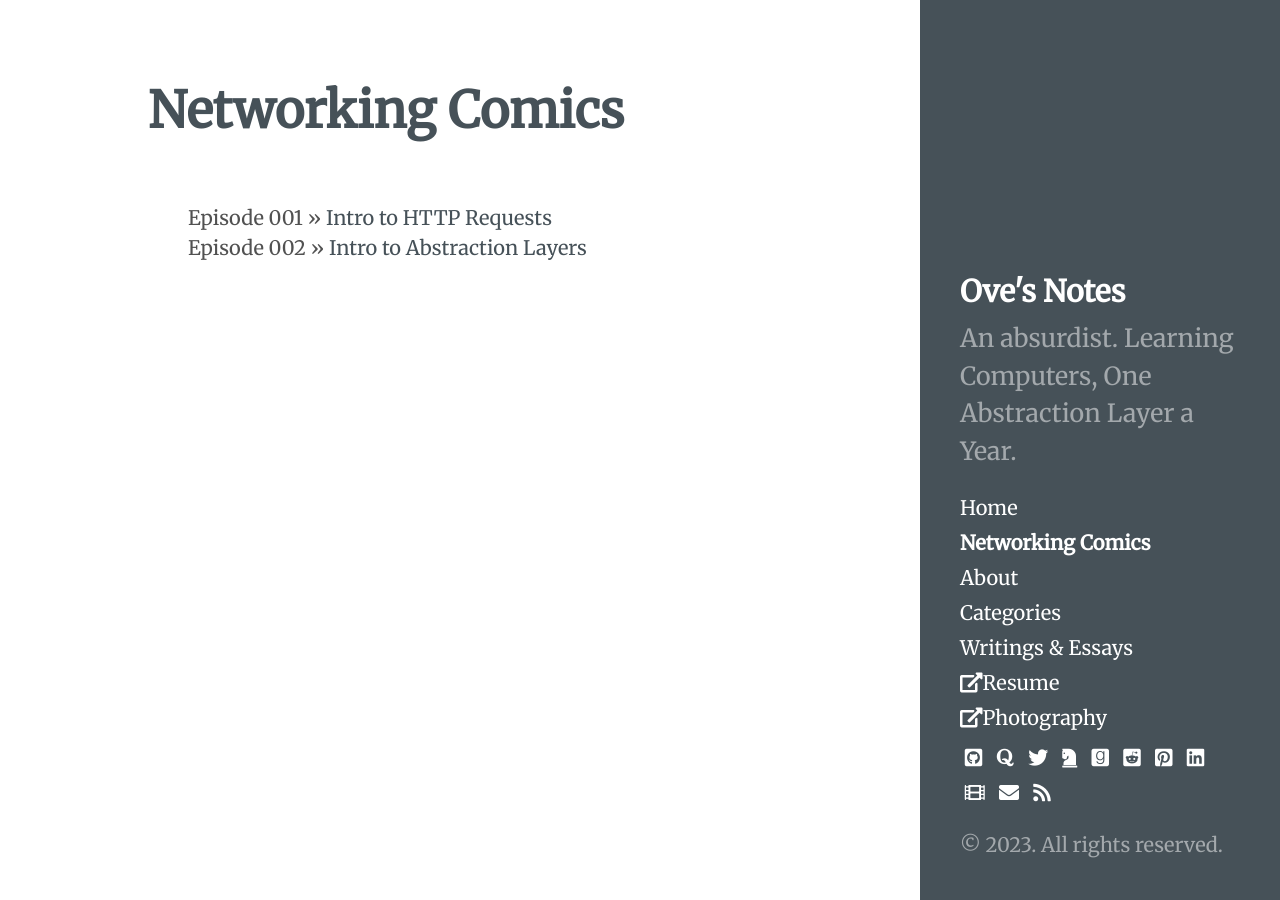
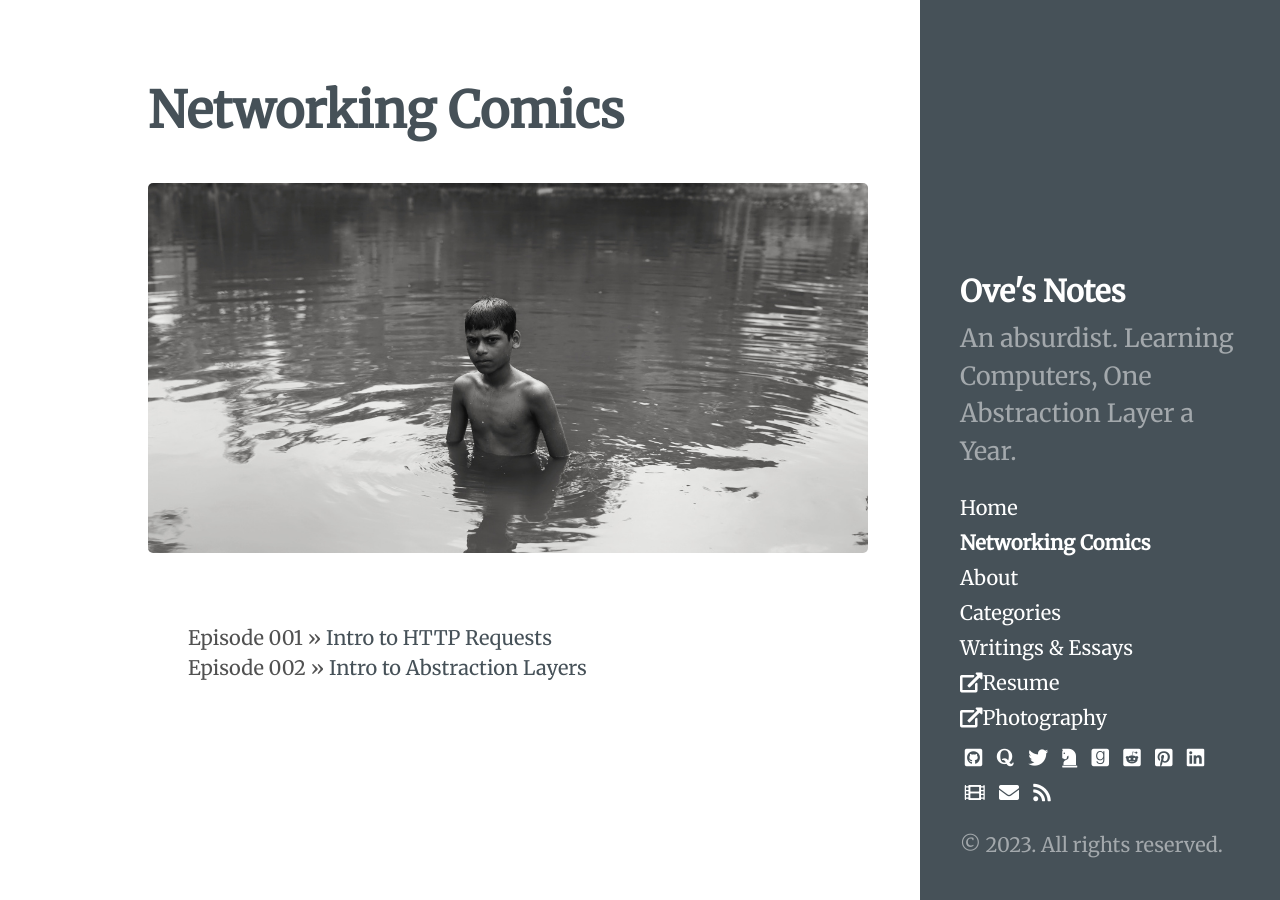
Before and after one commit to ovebepari/ovebepari.github.io, a Jekyll site: the page built from Computer-Networking-Series.md, in a window 1280 px wide. Built offline with Jekyll 4.4.1, drawn with Linux system fonts in a browser that asks for light colours.

Commit message:
Added banner images in networking, writing page
Added banners in the following pages:
  1. Networking Comics page
  2. Writings and Essays page

 On branch master
 Changes to be committed:
	modified:   Computer-Networking-Series.md
	modified:   essays.md
	new file:   post_images/stare_networking_banner.jpeg
	new file:   post_images/storytelling.jpe

```diff
--- a/Computer-Networking-Series.md
+++ b/Computer-Networking-Series.md
@@ -2,7 +2,8 @@
 layout: page
 title: Networking Comics
 ---
-
+<br>
+<img src="/post_images/stare_networking_banner.jpeg" alt="a kid, staring, bathing in a village pond in munshiganj!">
 <br>
 
 <ul style="list-style: none;">
```
Also changed, not shown: essays.md (+2 -0 lines), post_images/stare_networking_banner.jpeg (added), post_images/storytelling.jpeg (added).
